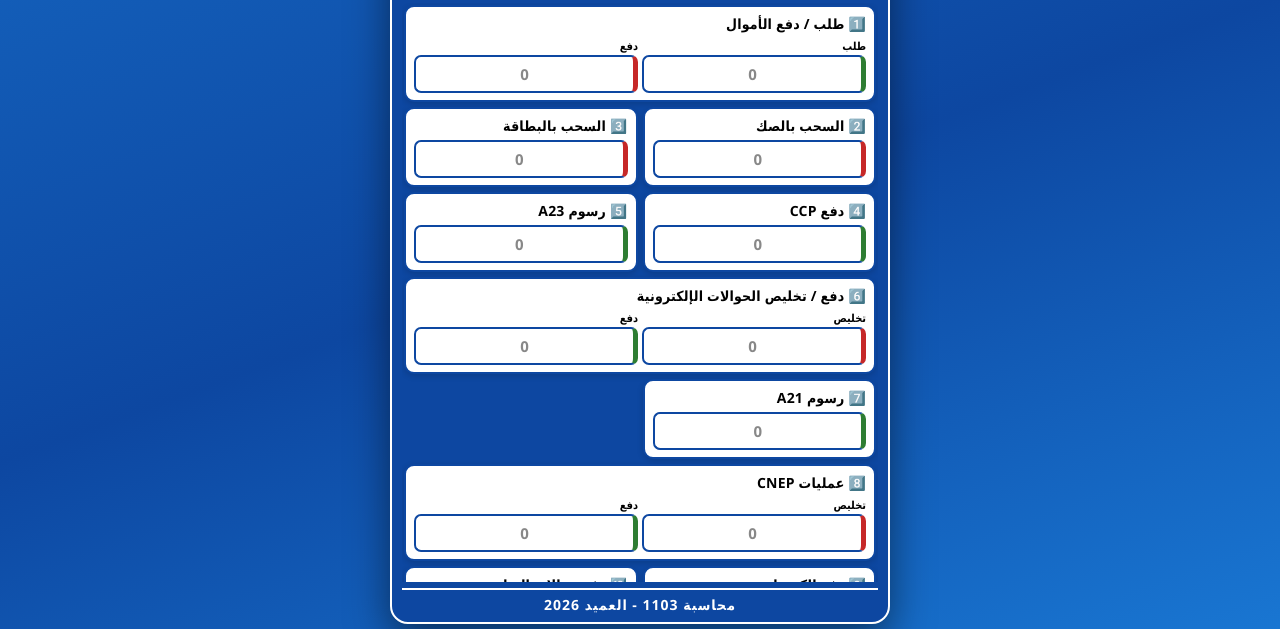
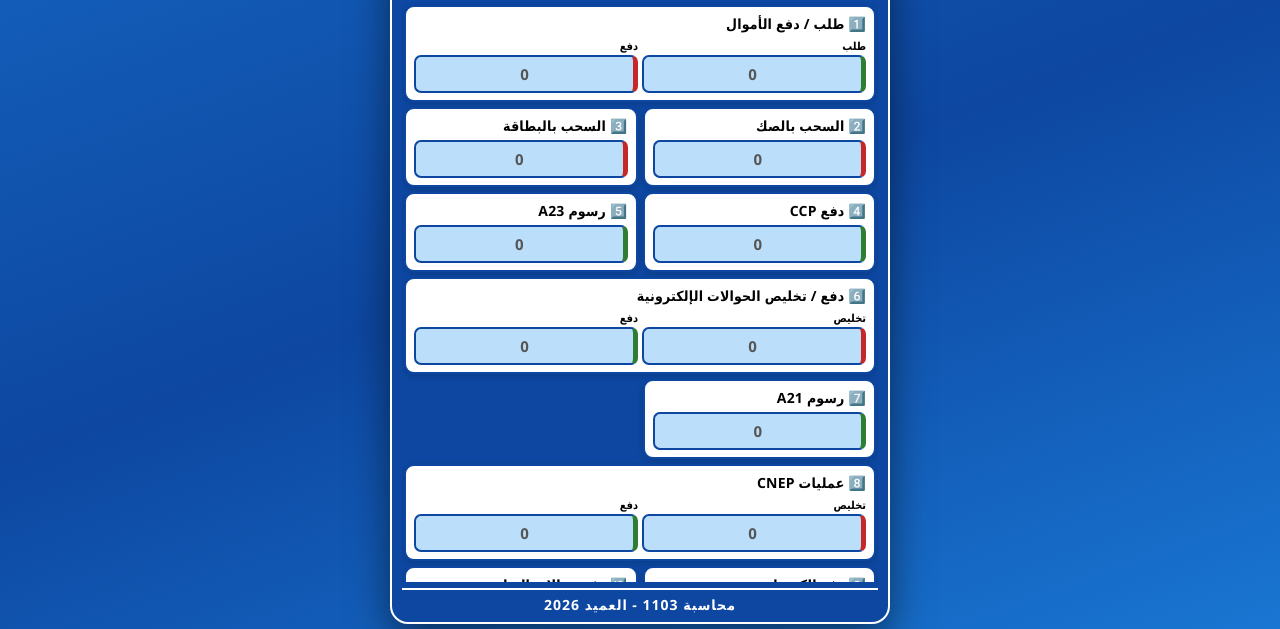
Before and after one commit to omar1234dz/Comp1103, a plain HTML site: page index.html in a window 1280 px wide. Shown: the part 171-800 px from the top of the page. Drawn offline with Linux system fonts and the light colour scheme.

Commit message:
Update index.html

```diff
--- a/index.html
+++ b/index.html
@@ -139,12 +139,13 @@
             font-weight: 900;
             white-space: nowrap;
         }
+        /* ⬇️ التعديل: خلفية زرقاء فاتحة لحقول الإدخال */
         .input-group input {
             width: 100%;
             padding: 7px 6px;
             border-radius: 7px;
             border: 2px solid #0d47a1;
-            background: #ffffff;
+            background: #bbdefb;
             color: #000000;
             font-size: 15px;
             font-weight: 900;
@@ -155,11 +156,11 @@
         }
         .input-group input:focus {
             border-color: #ffd700;
-            background: #fffde7;
+            background: #e3f2fd;
             box-shadow: 0 0 10px rgba(255, 215, 0, 0.6);
         }
         .input-group input::placeholder {
-            color: #888;
+            color: #555;
             font-weight: 700;
         }
         .input-group input.positive { border-right: 5px solid #2e7d32; }
```
